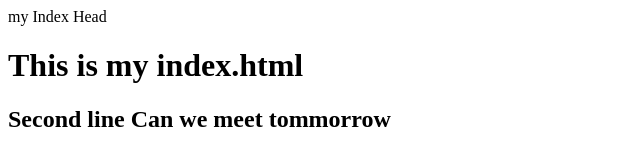
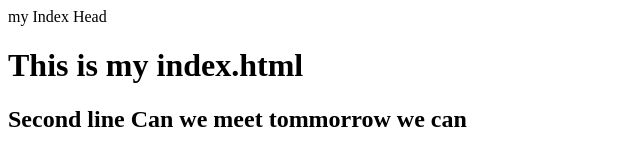
Before and after one commit to sagar-unix/datewithgit, a plain HTML site: page index.html in a window 1280 px wide. Shown: the full height of the page, 0-640 px from the left. Drawn offline with Linux system fonts and the light colour scheme.

Commit message:
positive answer

```diff
--- a/index.html
+++ b/index.html
@@ -5,6 +5,6 @@
 		<h1> This is my index.html
 			<h2> Second line
 				Can we meet tommorrow
-
+				we can
 	</body>
 </html>
```
